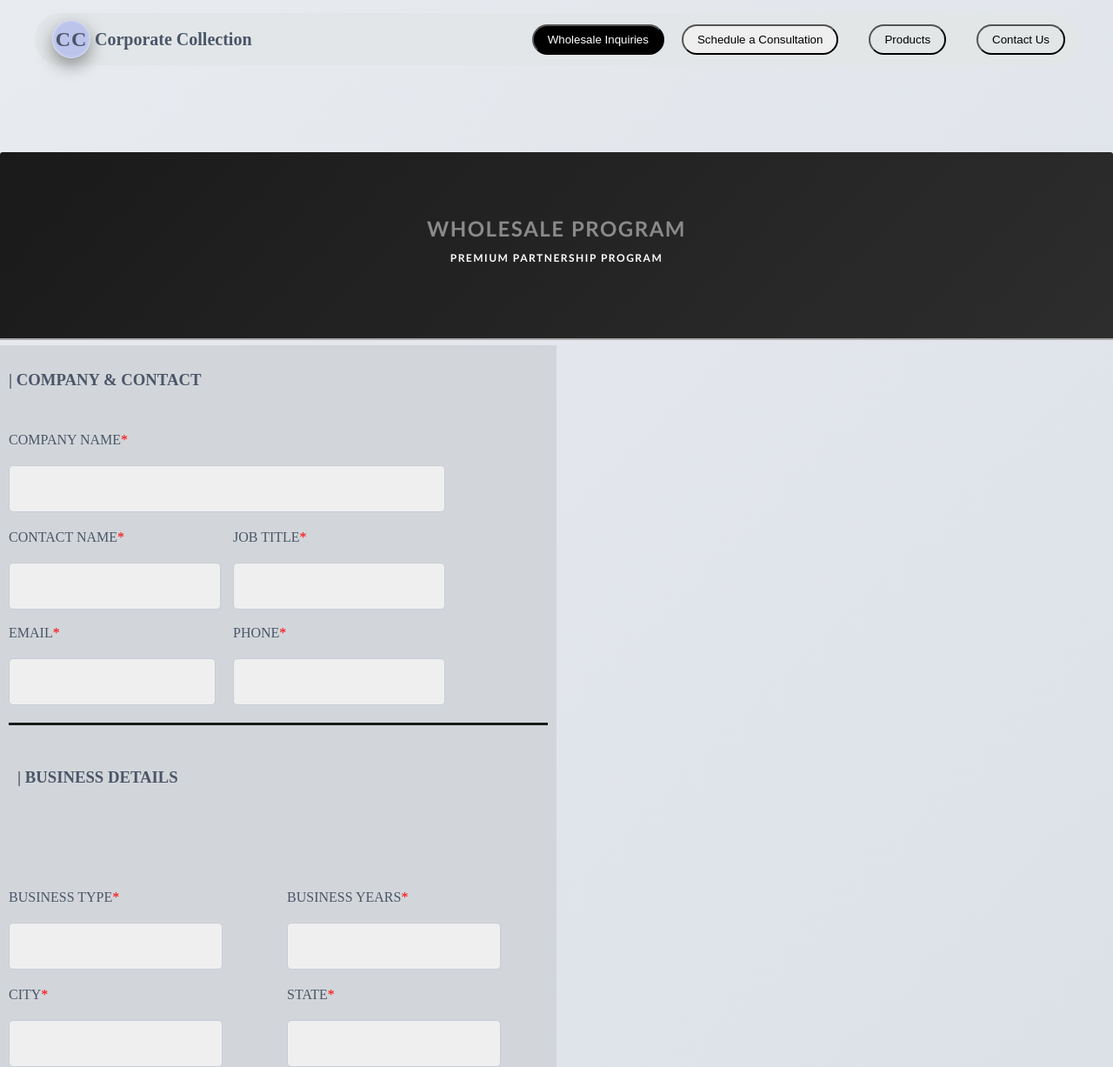
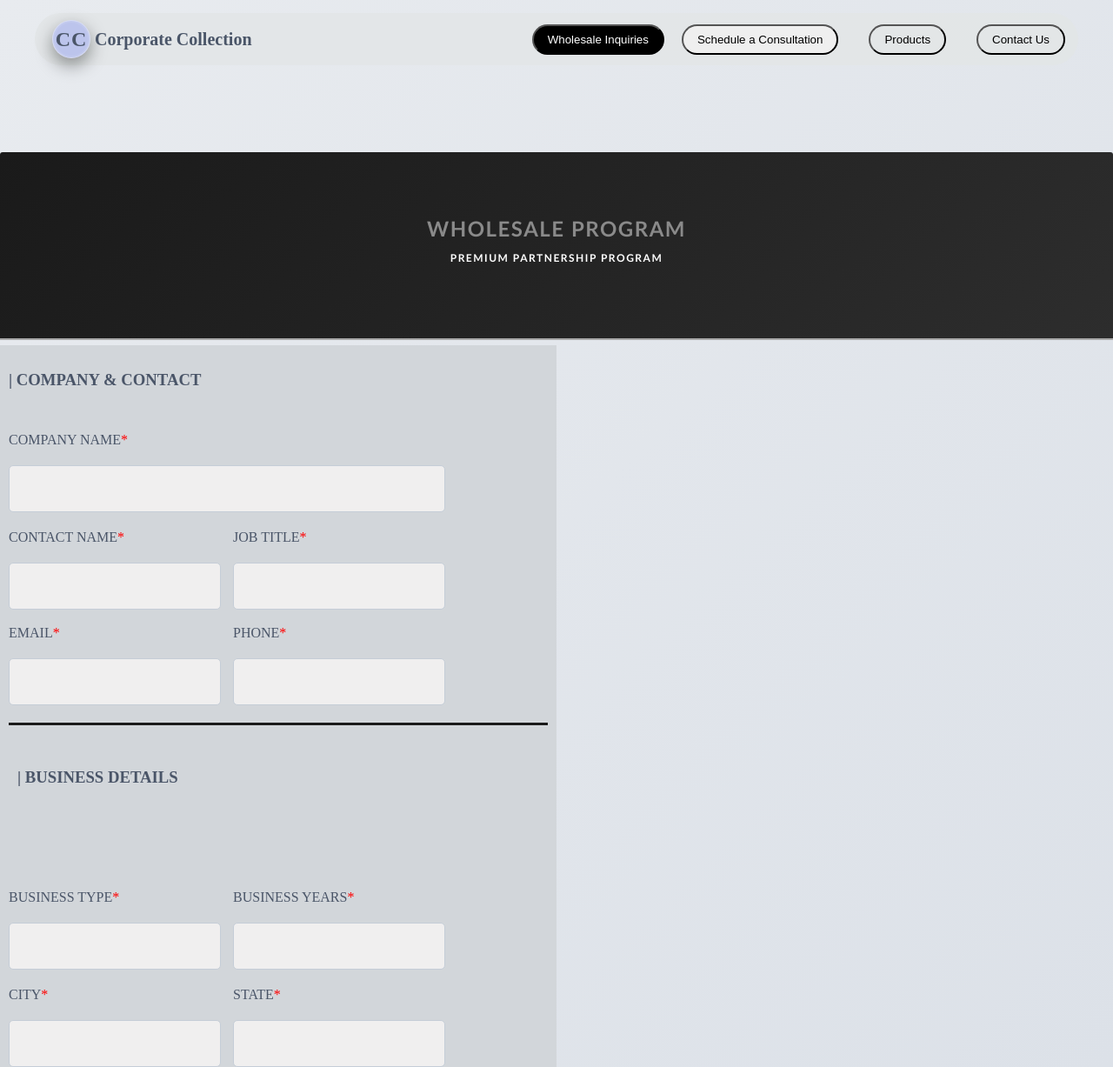
Before and after one commit to jh115424/Corporate-Collection-Sass-React-Project, a React (Vite) app: page /wholesale in a window 1280 px wide. Shown: the whole page at 87% size. Built offline with nearby package versions, Linux system fonts and the light colour scheme.

Commit message:
doing email logic

```diff
--- a/src/Components/WholesaleInquiriesForm.jsx
+++ b/src/Components/WholesaleInquiriesForm.jsx
@@ -14,16 +14,31 @@ export default function wholesaleInquiriesForm() {
   const [businessYears, setBusinessYears] = useState("");
   const [city, setCity] = useState("");
   const [state, setState] = useState("");
-  const [volumeOrder, stVolumeOrder] = useState("");
   const [primaryInterest, setPrimaryInterest] = useState("");
   const [message, setYourMessage] = useState("");
 
+  const [orderVolume, setOrderVolume] = useState("");
   const [send, setIsSending] = useState(false);
 
   const wholeSaleEmailHandleClick = (e) => {
     e.preventDefault();
 
     setIsSending(true);
+
+    const sendWholeSaleDataParams = {
+      companyName: companyName,
+      contactName: contactName,
+      jobTitle: jobTitle,
+      email: email,
+      phoneNumber: phoneNumber,
+      businessType: businessType,
+      businessYears: businessYears,
+      city: city,
+      state: state,
+      orderVolume: orderVolume,
+      primaryInterest: primaryInterest,
+      message: message,
+    };
   };
   return (
     <>
--- a/src/Components/wholesaleInquiriesForm.css
+++ b/src/Components/wholesaleInquiriesForm.css
@@ -137,7 +137,156 @@ h1 {
   grid-column: 1;
   grid-row: 4;
   height: 50px;
-  width: auto;
+  width: 100%;
+}
+
+.wholeSale-form-thirdRow input:nth-of-type(2) {
+  grid-column: 2;
+  grid-row: 4;
+  height: 50px;
+  width: 100%;
+}
+
+span {
+  color: red;
+}
+
+.businessDetailsDivider {
+  width: 100%;
+  height: 3px;
+  background-color: #1a1a1a;
+}
+
+/* ===== ROW 4 ===== */
+.wholeSale-form-forthRow {
+  display: grid;
+  grid-template-columns: 1fr 1fr;
+  gap: 20px;
+  width: 80%; /* MATCH rows 2 & 3 */
+}
+
+/* labels on top */
+.wholeSale-form-forthRow label:nth-of-type(1) {
+  grid-column: 1;
+  grid-row: 5;
+}
+
+.wholeSale-form-forthRow label:nth-of-type(2) {
+  grid-column: 2;
+  grid-row: 5;
+}
+
+/* inputs under labels */
+.wholeSale-form-forthRow input:nth-of-type(1) {
+  grid-column: 1;
+  grid-row: 6;
+  height: 50px;
+  width: 100%; /* MATCH rows 2 & 3 */
+}
+
+.wholeSale-form-forthRow input:nth-of-type(2) {
+  grid-column: 2;
+  grid-row: 6;
+  height: 50px;
+  width: 100%; /* MATCH rows 2 & 3 */
+}
+
+/* ===== ROW 5 ===== */
+.wholeSale-form-fifthRow {
+  display: grid;
+  grid-template-columns: 1fr 1fr;
+  gap: 20px;
+  width: 80%; /* MATCH rows 2 & 3 */
+}
+
+/* labels */
+.wholeSale-form-fifthRow label:nth-of-type(1) {
+  grid-column: 1;
+  grid-row: 1;
+}
+
+.wholeSale-form-fifthRow label:nth-of-type(2) {
+  grid-column: 2;
+  grid-row: 1;
+}
+
+/* inputs */
+.wholeSale-form-fifthRow input:nth-of-type(1) {
+  grid-column: 1;
+  grid-row: 2;
+  height: 50px;
+  width: 100%; /* MATCH rows 2 & 3 */
+}
+
+.wholeSale-form-fifthRow input:nth-of-type(2) {
+  grid-column: 2;
+  grid-row: 2;
+  height: 50px;
+  width: 100%; /* MATCH rows 2 & 3 */
+}
+
+/* .wholeSale-form-secondRow {
+  display: grid;
+  grid-template-columns: 1fr 1fr;
+  gap: 20px;
+  height: 50px;
+  width: 80%;
+}
+
+.wholeSale-form-secondRow label:nth-of-type(1) {
+  grid-column: 1;
+  grid-row: 1;
+}
+
+.wholeSale-form-secondRow label:nth-of-type(2) {
+  grid-column: 2;
+  grid-row: 1;
+}
+
+.wholeSale-form-secondRow input:nth-of-type(1) {
+  grid-column: 1;
+  grid-row: 2;
+  height: 50px;
+  width: 100%;
+}
+
+.wholeSale-form-secondRow input:nth-of-type(2) {
+  grid-column: 2;
+  grid-row: 2;
+  width: 100%;
+}
+
+.wholeSale-form-secondRow,
+.wholeSale-form-thirdRow {
+  display: grid;
+  grid-template-columns: 1fr 1fr;
+  gap: 20px;
+  width: 80%;
+}
+
+.wholeSale-form-thirdRow {
+  display: grid;
+  grid-template-columns: 1fr 1fr;
+  gap: 20px;
+  width: 80%;
+}
+
+.wholeSale-form-thirdRow label:nth-of-type(1) {
+  grid-column: 1;
+  grid-row: 3;
+}
+
+.wholeSale-form-thirdRow label:nth-of-type(2) {
+  grid-column: 2;
+  grid-row: 3;
+  width: 100%;
+}
+
+.wholeSale-form-thirdRow input:nth-of-type(1) {
+  grid-column: 1;
+  grid-row: 4;
+  height: 50px;
+  width: 100%;
 }
 
 .wholeSale-form-thirdRow input:nth-of-type(2) {
@@ -161,10 +310,10 @@ span {
   display: grid;
   grid-template-columns: 1fr 1fr;
   gap: 20px;
-  /* width: 80%; */
+  width: 100%;
 }
 
-/* labels on top */
+
 .wholeSale-form-forthRow label:nth-of-type(1) {
   grid-column: 1;
   grid-row: 5;
@@ -175,7 +324,7 @@ span {
   grid-row: 5;
 }
 
-/* inputs under labels */
+
 .wholeSale-form-forthRow input:nth-of-type(1) {
   grid-column: 1;
   grid-row: 6;
@@ -192,10 +341,10 @@ span {
   display: grid;
   grid-template-columns: 1fr 1fr;
   gap: 20px;
-  /* width: 80%; */
+
 }
 
-/* labels */
+
 .wholeSale-form-fifthRow label:nth-of-type(1) {
   grid-column: 1;
   grid-row: 1;
@@ -206,7 +355,7 @@ span {
   grid-row: 1;
 }
 
-/* inputs */
+
 .wholeSale-form-fifthRow input:nth-of-type(1) {
   grid-column: 1;
   grid-row: 2;
@@ -217,4 +366,5 @@ span {
   grid-column: 2;
   grid-row: 2;
   height: 50px;
-}
+
+} */
```
